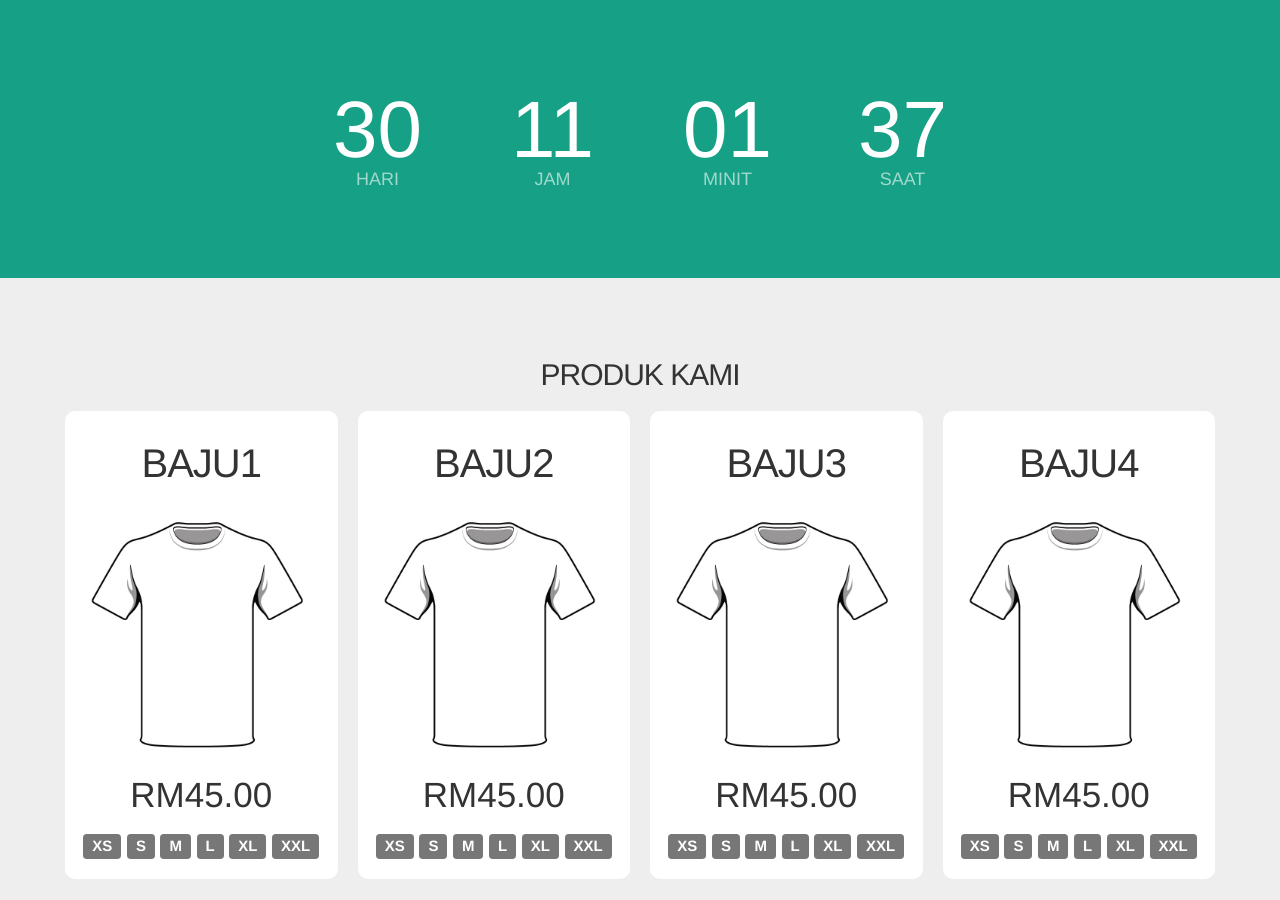
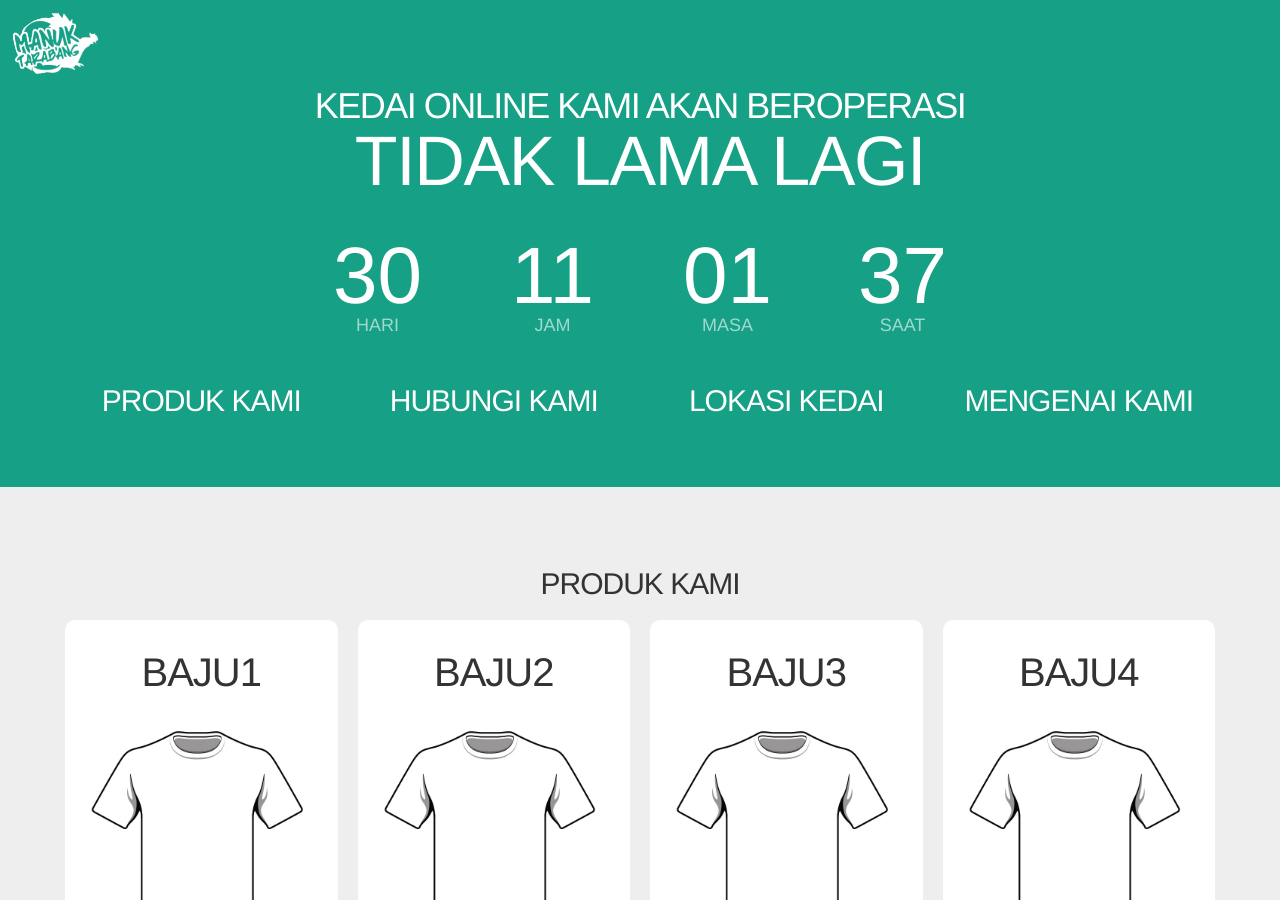
Before and after one commit to hamzahjamad/hamzahjamad.github.io, a Jekyll site: the page manuktarabang/index.html, which Jekyll copies as it is, in a window 1280 px wide and 900 px high. Built offline with Jekyll 4.4.1, drawn with Linux system fonts in a browser that asks for light colours.

Commit message:
Update index.html

```diff
--- a/manuktarabang/index.html
+++ b/manuktarabang/index.html
@@ -44,7 +44,18 @@
 <body id="backtotop">
 
 
-<div class="fullwidth colour1 clearfix">
+<div id="header" class="fullwidth colour1 clearfix">
+
+
+	<div id="topcontainer" class="bodycontainer clearfix" data-uk-scrollspy="{cls:'uk-animation-fade', delay: 300, repeat: true}">
+
+		<img class="logo-icon" src="images/manuk-tarabang-white.png">
+		<h1>KEDAI ONLINE KAMI AKAN BEROPERASI<br /><span>TIDAK LAMA LAGI</span></h1>
+
+
+	</div>
+
+
 	<div id="countdown" class="bodycontainer clearfix" data-uk-scrollspy="{cls:'uk-animation-fade', delay: 300, repeat: true}">
 
 		<div id="countdowncont" class="clearfix">
@@ -59,7 +70,7 @@
 				</li>
 				<li class="clearbox">
 					<span class="minutes">00</span>
-					<p>Minit</p>
+					<p>Masa</p>
 				</li>
 				<li>
 					<span class="seconds">00</span>
@@ -69,8 +80,29 @@
 		</div>
 
 	</div>
+
+
+ <div class="container hidden-xs hidden-sm" data-uk-scrollspy="{cls:'uk-animation-fade', delay: 300, repeat: true}">
+      <!-- Example row of columns -->
+      <div class="row">
+        <div class="col-md-3">
+          <a href="#produkkami"><h2 class="center-block">PRODUK KAMI</h2></a>
+      	</div>
+        <div class="col-md-3">
+          <a href="#hubungikami"><h2 class="center-block">HUBUNGI KAMI</h2></a>
+      	</div>
+        <div class="col-md-3">
+          <a href="#lokasikedai"><h2 class="center-block">LOKASI KEDAI</h2></a>
+      	</div>
+        <div class="col-md-3">
+          <a href="#mengenaikami"><h2 class="center-block">MENGENAI KAMI</h2></a>
+      	</div>
+      </div>
+    </div> <!-- /container -->
+
+
+
 </div>
-
 
 
 <div class="fullwidth colour3 clearfix">
```
